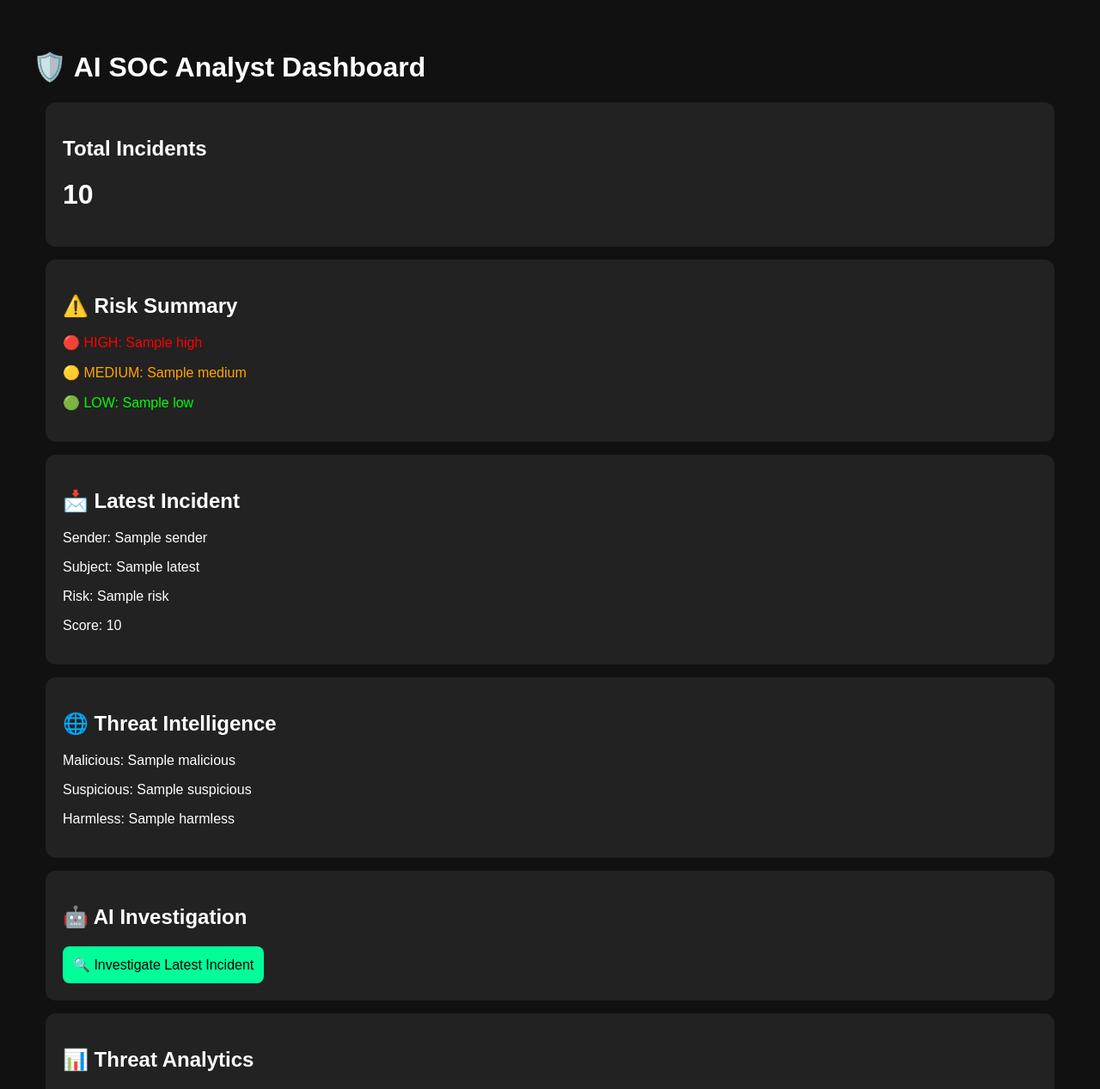
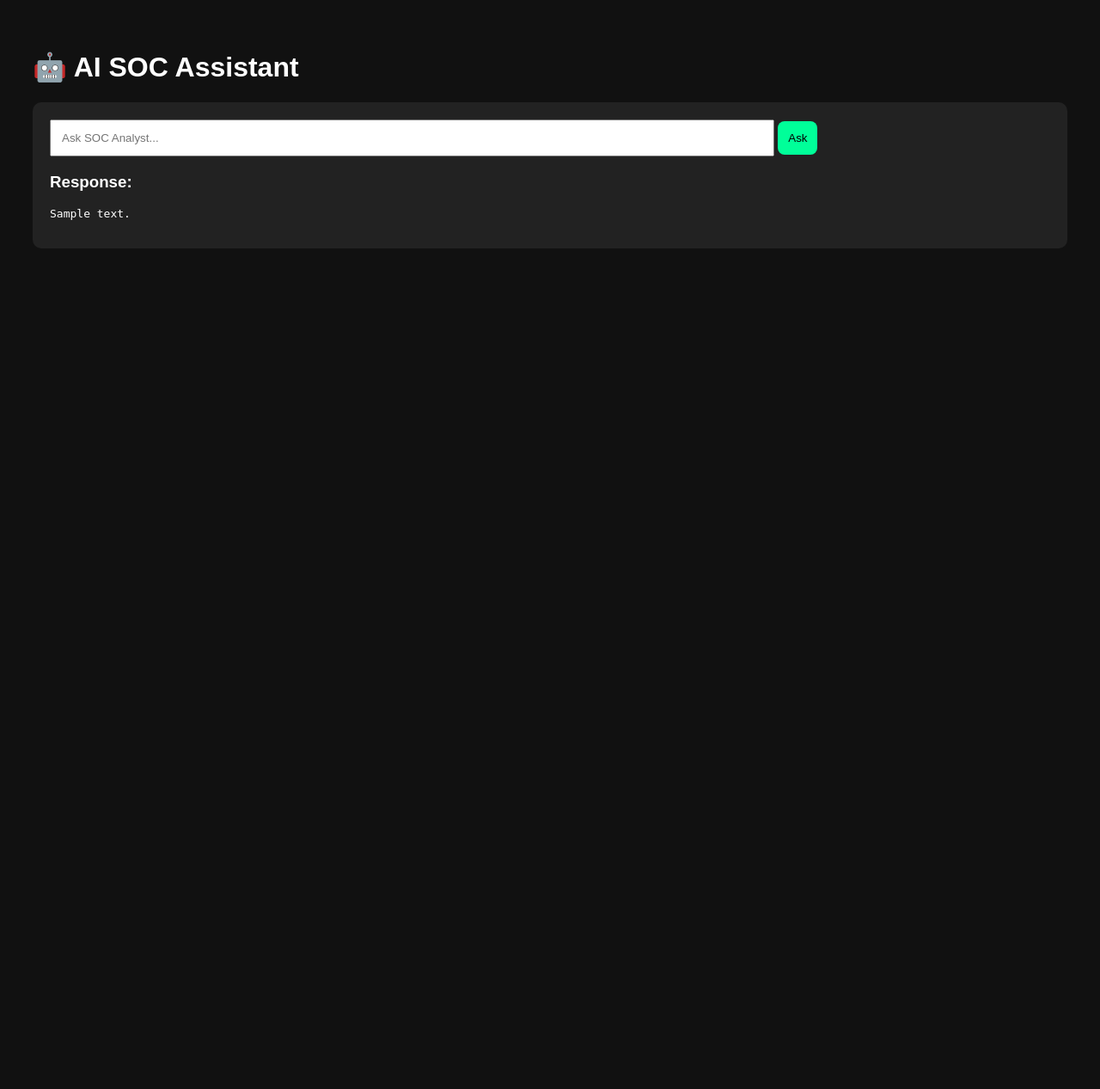
Before and after one commit to uwakwechukwuebukapaul-ai/AI-SOC-ANALYST, a Flask app: template templates/index.html in a window 1280 px wide. Shown: the top 1267 px of the page at 86% size. After the commit the page ends 289 px from the top, so only its background shows below. Run offline with Flask 3, Linux system fonts and the light colour scheme; the template is opened without the code that fills it: most values are stand-ins (such as "Sample title", 1, 10 or a date in 2020).

```diff
--- a/templates/index.html
+++ b/templates/index.html
@@ -4,18 +4,16 @@
 
 <head>
 
-<title>AI SOC Analyst Dashboard</title>
-
-<script src="https://cdn.jsdelivr.net/npm/chart.js"></script>
+<title>SOC Assistant</title>
 
 
 <style>
 
 body{
 
-font-family:Arial;
 background:#111;
 color:white;
+font-family:Arial;
 padding:30px;
 
 }
@@ -25,8 +23,15 @@ padding:30px;
 
 background:#222;
 padding:20px;
-margin:15px;
-border-radius:12px;
+border-radius:10px;
+
+}
+
+
+input{
+
+width:70%;
+padding:12px;
 
 }
 
@@ -35,182 +40,52 @@ button{
 
 padding:12px;
 background:#00ff99;
-border:none;
+border:0;
 border-radius:8px;
-font-size:16px;
-cursor:pointer;
-
-}
-
-
-.high{
-
-color:red;
-
-}
-
-
-.medium{
-
-color:orange;
-
-}
-
-
-.low{
-
-color:lime;
-
-}
-
-
-a{
-
-text-decoration:none;
 
 }
 
 
 </style>
 
+
 </head>
-
 
 
 <body>
 
 
-<h1>🛡️ AI SOC Analyst Dashboard</h1>
-
-
-
-<div class="card">
-
-<h2>Total Incidents</h2>
-
-<h1>
-{{total}}
-</h1>
-
-</div>
-
-
-
-
-<div class="card">
-
-<h2>⚠️ Risk Summary</h2>
-
-
-<p class="high">
-
-🔴 HIGH:
-{{summary.get('HIGH',0)}}
-
-</p>
-
-
-
-<p class="medium">
-
-🟡 MEDIUM:
-{{summary.get('MEDIUM',0)}}
-
-</p>
-
-
-
-<p class="low">
-
-🟢 LOW:
-{{summary.get('LOW',0)}}
-
-</p>
-
-
-</div>
-
-
-
-
-
-<div class="card">
-
-<h2>📩 Latest Incident</h2>
-
-
-{% if latest %}
-
-
-<p>
-Sender:
-{{latest.sender}}
-</p>
-
-
-<p>
-Subject:
-{{latest.subject}}
-</p>
-
-
-<p>
-Risk:
-{{latest.risk}}
-</p>
-
-
-<p>
-Score:
-{{latest.score}}
-</p>
-
-
-{% else %}
-
-<p>No incidents found</p>
-
-
-{% endif %}
-
-
-</div>
-
-
-
-
+<h1>🤖 AI SOC Assistant</h1>
 
 
 <div class="card">
 
 
-<h2>🌐 Threat Intelligence</h2>
+<form method="POST">
 
 
-{% if reputation %}
+<input
+name="question"
+placeholder="Ask SOC Analyst..."
+>
 
 
-<p>
-Malicious:
-{{reputation.malicious}}
-</p>
+<button>
+Ask
+</button>
 
 
-<p>
-Suspicious:
-{{reputation.suspicious}}
-</p>
+</form>
 
 
-<p>
-Harmless:
-{{reputation.harmless}}
-</p>
 
+{% if answer %}
 
-{% else %}
+<h3>Response:</h3>
 
-<p>No IOC checked</p>
+<pre>
+{{answer}}
+</pre>
 
 {% endif %}
 
@@ -219,104 +94,6 @@ Harmless:
 </div>
 
 
-
-
-
-
-<div class="card">
-
-
-<h2>🤖 AI Investigation</h2>
-
-
-<a href="/investigate">
-
-<button>
-
-🔍 Investigate Latest Incident
-
-</button>
-
-</a>
-
-
-</div>
-
-
-
-
-
-
-<div class="card">
-
-
-<h2>📊 Threat Analytics</h2>
-
-
-<canvas id="chart"></canvas>
-
-
-</div>
-
-
-
-
-
-
-<script>
-
-
-new Chart(
-
-document.getElementById("chart"),
-
-
-{
-
-
-type:"pie",
-
-
-data:{
-
-
-labels:
-
-
-{{chart_labels | safe}},
-
-
-
-datasets:[{
-
-
-data:
-
-
-{{chart_values | safe}}
-
-
-
-}]
-
-
-}
-
-
-
-}
-
-
-);
-
-
-
-</script>
-
-
-
-
-
 </body>
 
 </html>
--- a/web_dashboard.py
+++ b/web_dashboard.py
@@ -1,4 +1,5 @@
-from flask import Flask, render_template
+from flask import Flask, render_template, request
+
 from soc_analytics import (
     total_incidents,
     risk_summary,
@@ -6,10 +7,16 @@ from soc_analytics import (
 )
 
 from threat_intel import check_ioc
+
 from ai_investigator import investigate
+
+from soc_chat import ask_soc
+
 
 
 app = Flask(__name__)
+
+
 
 
 @app.route("/")
@@ -23,7 +30,7 @@ def home():
 
 
     reputation = {
-        "status": "No IOC checked"
+        "status":"No IOC"
     }
 
 
@@ -42,32 +49,6 @@ def home():
         )
 
 
-    chart_labels = [
-        "HIGH",
-        "MEDIUM",
-        "LOW"
-    ]
-
-
-    chart_values = [
-
-        summary.get(
-            "HIGH",
-            0
-        ),
-
-        summary.get(
-            "MEDIUM",
-            0
-        ),
-
-        summary.get(
-            "LOW",
-            0
-        )
-
-    ]
-
 
     return render_template(
 
@@ -81,44 +62,47 @@ def home():
 
         reputation=reputation,
 
-        investigation=investigation,
-
-        chart_labels=chart_labels,
-
-        chart_values=chart_values
+        investigation=investigation
 
     )
 
 
 
+
+
 @app.route("/investigate")
-def investigation():
+def investigate_page():
 
     latest = latest_incident()
 
 
     if latest:
 
-        report = investigate(
-            latest
-        )
+        report = investigate(latest)
 
     else:
 
         report = {
 
-            "analysis":
-            [
-                "No incident found"
+            "incident":{
+
+                "sender":"None",
+
+                "subject":"None",
+
+                "risk":"None"
+
+            },
+
+            "analysis":[
+                "No incident available"
             ],
 
-            "recommendation":
-            [
-                "Upload an incident"
+            "recommendation":[
+                "Upload incident logs"
             ],
 
-            "mitre":
-            "None"
+            "mitre":"None"
 
         }
 
@@ -133,6 +117,38 @@ def investigation():
 
 
 
+
+
+@app.route("/chat", methods=["GET","POST"])
+def chat():
+
+    answer = None
+
+
+    if request.method == "POST":
+
+        question = request.form.get(
+            "question"
+        )
+
+        answer = ask_soc(
+            question
+        )
+
+
+    return render_template(
+
+        "chat.html",
+
+        answer=answer
+
+    )
+
+
+
+
+
+
 if __name__ == "__main__":
 
     app.run(
```
Also changed, not shown: soc_chat.py (+46 -73 lines), templates/chat.html (added, +129 -0 lines).
